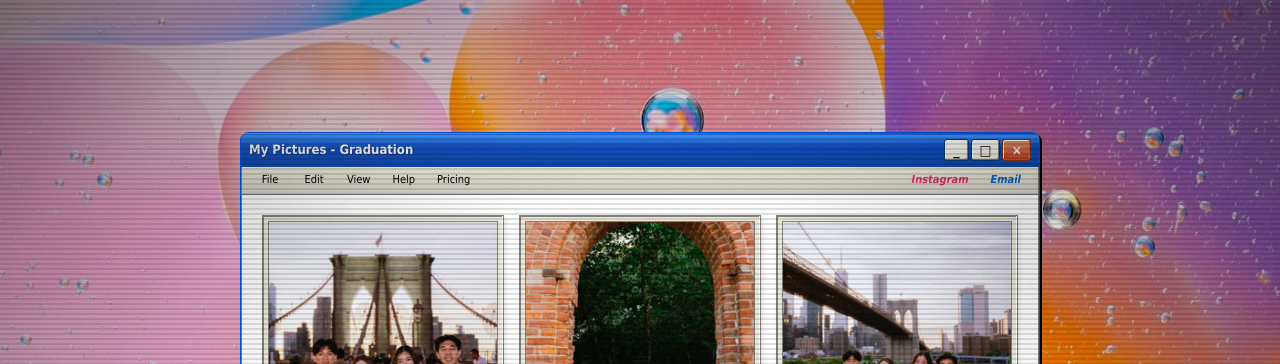
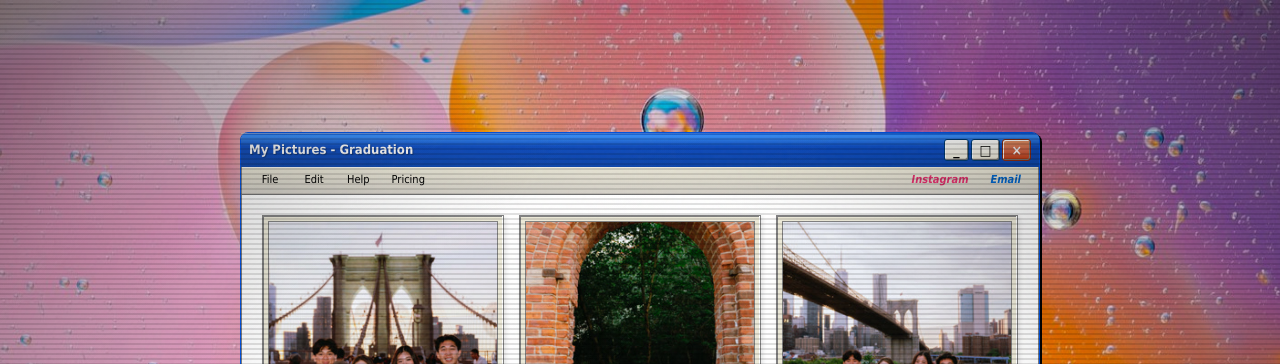
Before and after one commit to mapuya19/mapuya19.github.io, a Jekyll site: the page built from graduation.md, in a window 1280 px wide. Shown: the top 364 px of the page. Built offline with Jekyll 4.4.1, drawn with Linux system fonts in a browser that asks for light colours.

Commit message:
refactor: remove View button from graduation page toolbar

```diff
--- a/_layouts/graduation.html
+++ b/_layouts/graduation.html
@@ -48,7 +48,6 @@ document.body.classList.add('page-graduation');
       <div class="xp-toolbar">
         <button class="xp-toolbar-button">File</button>
         <button class="xp-toolbar-button">Edit</button>
-        <button class="xp-toolbar-button">View</button>
         <button class="xp-toolbar-button">Help</button>
         <button class="xp-toolbar-button xp-toolbar-pricing" id="pricing-btn">Pricing</button>
         <a href="https://www.instagram.com/matthewapuya/" target="_blank" rel="noopener noreferrer" class="xp-toolbar-link xp-toolbar-instagram">Instagram</a>
```
